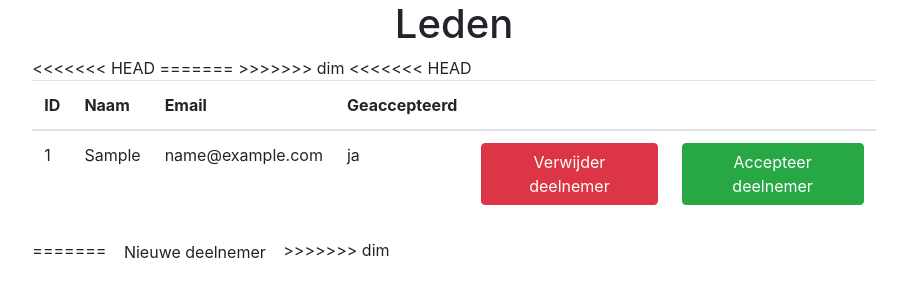
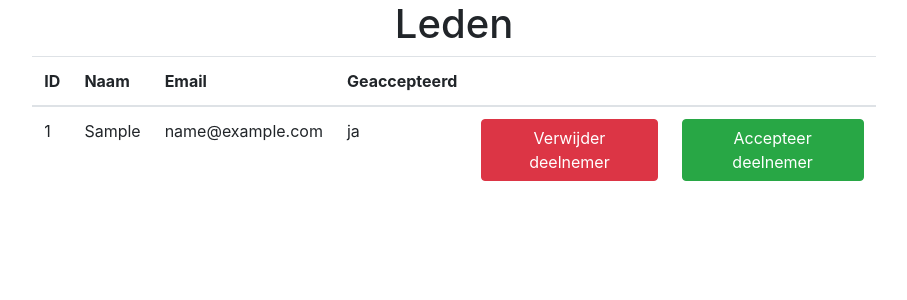
Before and after one commit to dimphyv/examenproject, a PHP site: page /leden.php in a window 1280 px wide. Shown: the part 54-354 px from the top of the page, without its empty margins (186-1093 px from the left). Run offline with PHP 8.4, Linux system fonts and the light colour scheme; tables that the repository leaves empty or names only in its code hold one stand-in row (values such as "Sample post").

Commit message:
leden.php

```diff
--- a/leden.php
+++ b/leden.php
@@ -49,10 +49,7 @@ $ledenlijst = $leden->getAllData('users');
               <th scope="col">Email</th>
               <th scope="col">Geaccepteerd</th>
               <th></th>
-<<<<<<< HEAD
               <th></th>
-=======
->>>>>>> dim
             </tr>
           </thead>
           <tbody>
@@ -78,13 +75,8 @@ $ledenlijst = $leden->getAllData('users');
             <?php endif; ?>
           </tr>
           </tbody>
-<<<<<<< HEAD
         </table>
 
-=======
-        </table>
-        <td><a type="button" class="btn btn-update" href="newuser.php" id="newuser"> Nieuwe deelnemer </a></td>
->>>>>>> dim
         <!--
         <a type="button" class="btn btn-update" href="add.php" id="users">Leden</a>-->
       </div>
```
